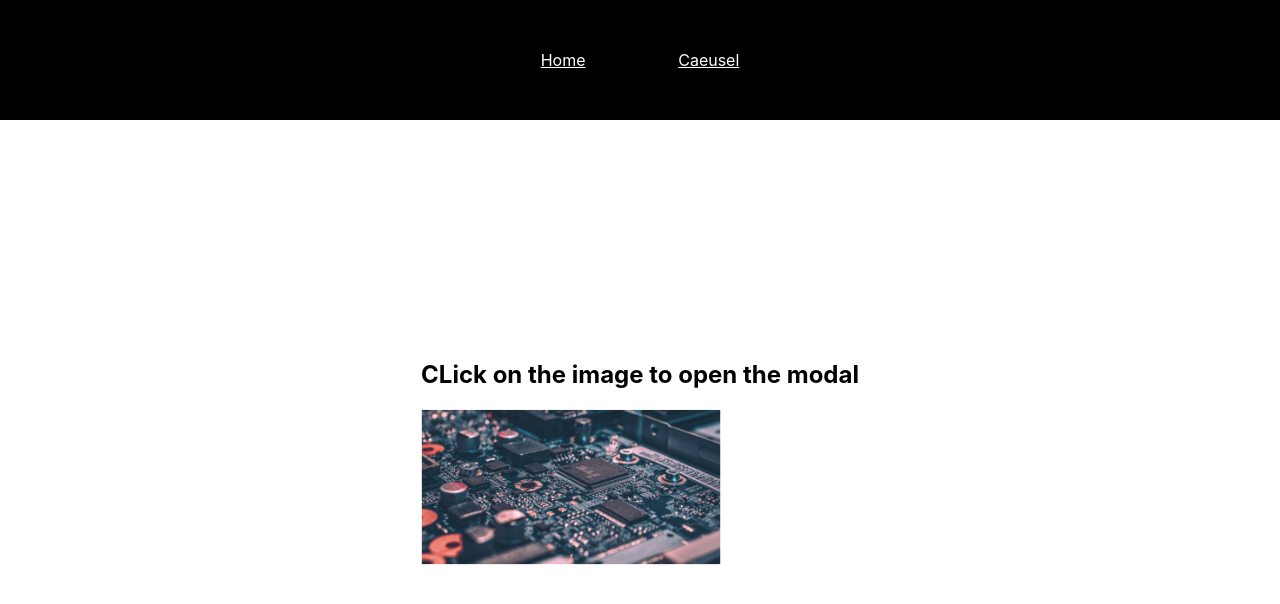
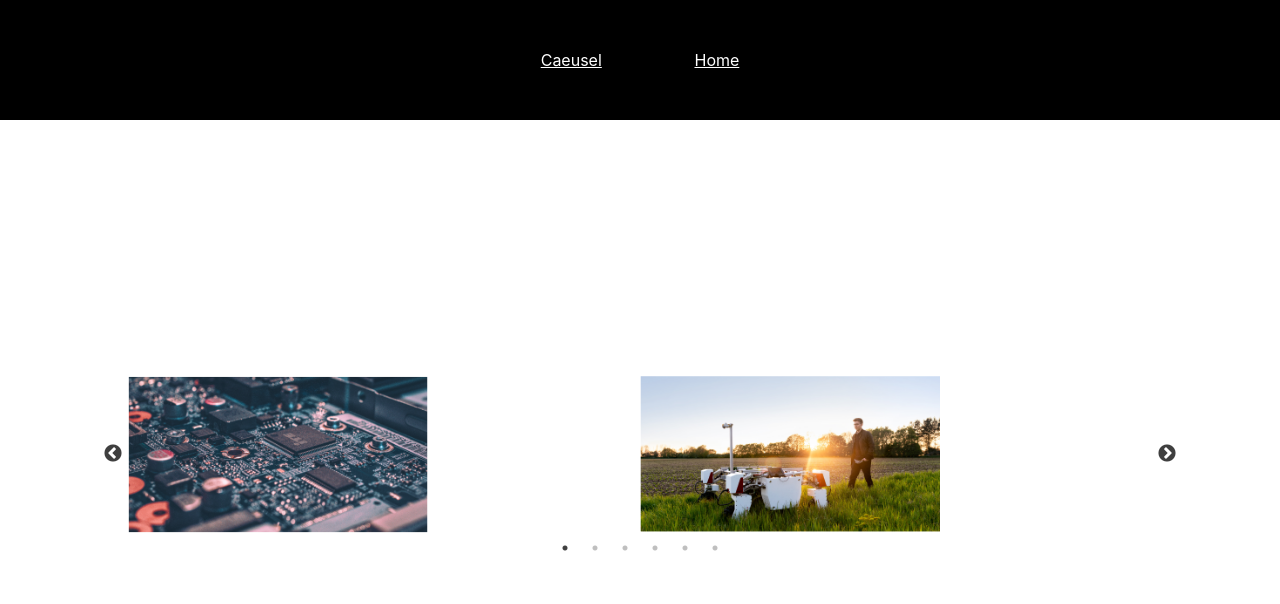
Before and after one commit to avi747av/react-with-carusel, a React (Create React App) app: page / in a window 1280 px wide. Shown: the top 604 px of the page. Built offline with nearby package versions, Linux system fonts and the light colour scheme.

Commit message:
change router

```diff
--- a/src/Components/Navbar.js
+++ b/src/Components/Navbar.js
@@ -29,8 +29,8 @@ const Nav = () => {
     return (
         <Container>
             <LinksContainer>
-                <StyledLink to = "/">Home</StyledLink>
-                <StyledLink to = "/Carusel">Caeusel</StyledLink>
+                <StyledLink to = "/">Caeusel</StyledLink>
+                <StyledLink to = "/home">Home</StyledLink>
             </LinksContainer>
         </Container>
     )
--- a/src/Router.js
+++ b/src/Router.js
@@ -15,11 +15,11 @@ const Router = () => {
 
             <Switch>
 
-                <Route exact path = "/">
+                <Route  path = "/home">
                    <Home />
                 </Route>
 
-                <Route path = "/carusel">
+                <Route path = "/">
                    <Carusel />
                 </Route>
             </Switch>
```
